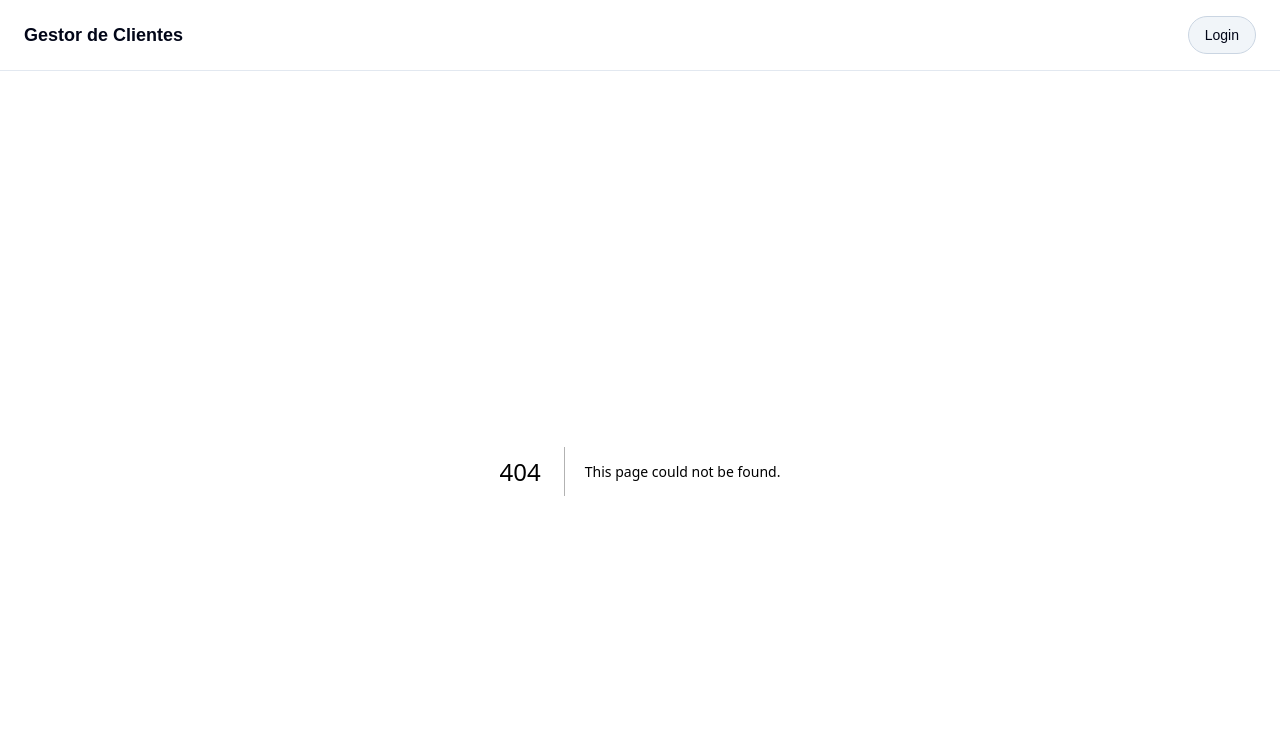
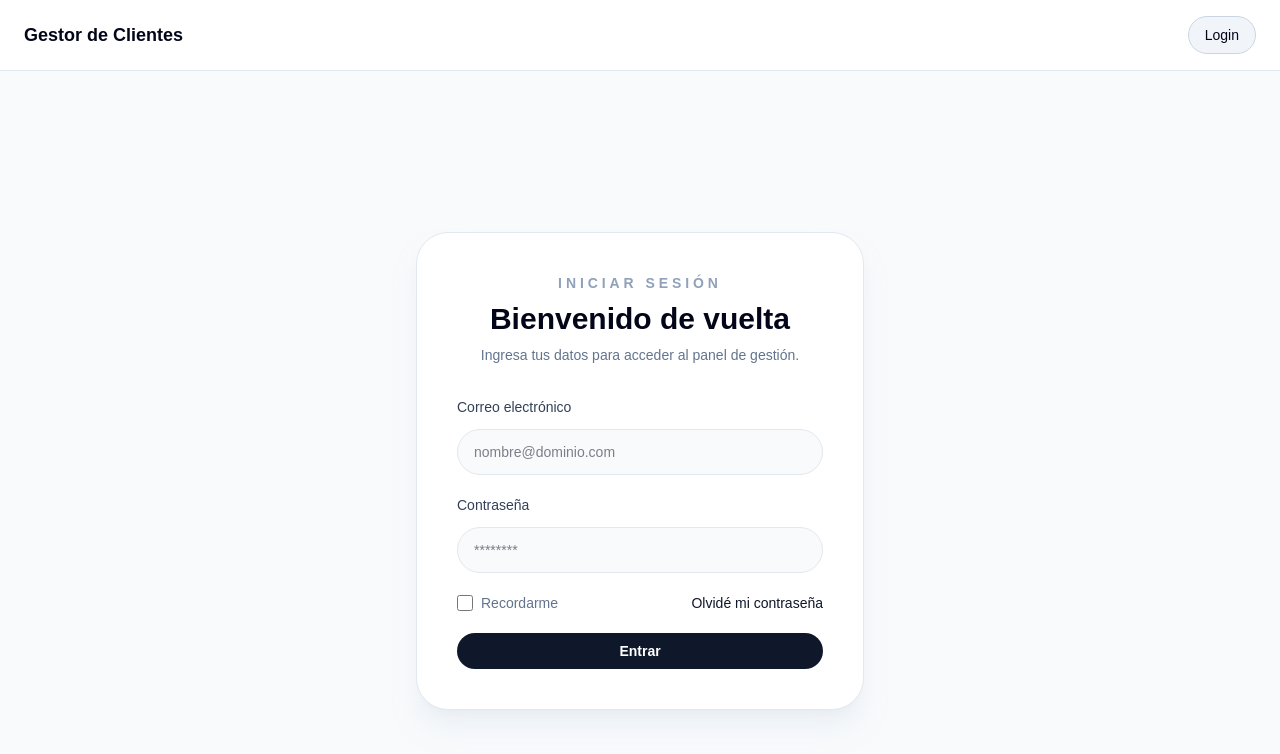
Before and after one commit to josbaduma/customer-manager, a Next.js app: page /login in a window 1280 px wide. Before the commit this address had no page. Shown: the top 754 px of the page. Built offline with nearby package versions, Linux system fonts and the light colour scheme.

Commit message:
feat: update login functionality and UI components

```diff
--- a/app/layout.tsx
+++ b/app/layout.tsx
@@ -34,16 +34,12 @@ export default function RootLayout({
               <p className="text-lg font-semibold text-slate-950 dark:text-slate-50">Gestor de Clientes</p>
             </div>
 
-            <details className="relative">
-              <summary className="inline-flex cursor-pointer items-center justify-center rounded-full border border-slate-300 bg-slate-100 px-4 py-2 text-sm font-medium text-slate-950 transition hover:bg-slate-200 dark:border-slate-700 dark:bg-slate-800 dark:text-slate-100">
-                Login
-              </summary>
-              <div className="absolute right-0 z-20 mt-2 min-w-[14rem] overflow-hidden rounded-2xl border border-slate-200 bg-white shadow-lg dark:border-slate-800 dark:bg-slate-950">
-                <a href="#" className="block px-4 py-3 text-sm text-slate-700 transition hover:bg-slate-100 dark:text-slate-200 dark:hover:bg-slate-900">
-                  Iniciar sesión
-                </a>
-              </div>
-            </details>
+            <a
+              href="/login"
+              className="inline-flex cursor-pointer items-center justify-center rounded-full border border-slate-300 bg-slate-100 px-4 py-2 text-sm font-medium text-slate-950 transition hover:bg-slate-200 dark:border-slate-700 dark:bg-slate-800 dark:text-slate-100"
+            >
+              Login
+            </a>
           </div>
         </header>
 
--- /dev/null
+++ b/app/login/page.tsx
@@ -0,0 +1,59 @@
+"use client";
+
+import { useState } from "react";
+import { Button } from "../components/button";
+
+export default function LoginPage() {
+  const [email, setEmail] = useState("");
+  const [password, setPassword] = useState("");
+
+  return (
+    <div className="flex min-h-screen items-center justify-center bg-slate-50 px-4 py-10 text-slate-950 dark:bg-slate-950 dark:text-slate-50">
+      <div className="w-full max-w-md rounded-[2rem] border border-slate-200 bg-white p-10 shadow-xl shadow-slate-200/50 dark:border-slate-800 dark:bg-slate-950 dark:shadow-none">
+        <div className="mb-8 space-y-2 text-center">
+          <p className="text-sm font-semibold uppercase tracking-[0.28em] text-slate-400">Iniciar sesión</p>
+          <h1 className="text-3xl font-semibold text-slate-950 dark:text-slate-50">Bienvenido de vuelta</h1>
+          <p className="text-sm text-slate-500 dark:text-slate-400">
+            Ingresa tus datos para acceder al panel de gestión.
+          </p>
+        </div>
+
+        <form className="space-y-5" onSubmit={(event) => event.preventDefault()}>
+          <label className="block text-sm font-medium text-slate-700 dark:text-slate-300">
+            Correo electrónico
+            <input
+              type="email"
+              value={email}
+              onChange={(event) => setEmail(event.target.value)}
+              placeholder="nombre@dominio.com"
+              className="mt-3 w-full rounded-3xl border border-slate-200 bg-slate-50 px-4 py-3 text-sm text-slate-950 outline-none transition focus:border-slate-400 focus:ring-2 focus:ring-slate-200 dark:border-slate-800 dark:bg-slate-900 dark:text-slate-50 dark:focus:border-slate-500 dark:focus:ring-slate-700"
+            />
+          </label>
+
+          <label className="block text-sm font-medium text-slate-700 dark:text-slate-300">
+            Contraseña
+            <input
+              type="password"
+              value={password}
+              onChange={(event) => setPassword(event.target.value)}
+              placeholder="********"
+              className="mt-3 w-full rounded-3xl border border-slate-200 bg-slate-50 px-4 py-3 text-sm text-slate-950 outline-none transition focus:border-slate-400 focus:ring-2 focus:ring-slate-200 dark:border-slate-800 dark:bg-slate-900 dark:text-slate-50 dark:focus:border-slate-500 dark:focus:ring-slate-700"
+            />
+          </label>
+
+          <div className="flex items-center justify-between text-sm text-slate-500 dark:text-slate-400">
+            <label className="inline-flex items-center gap-2">
+              <input type="checkbox" className="h-4 w-4 rounded border-slate-300 text-slate-900 focus:ring-slate-500" />
+              <span>Recordarme</span>
+            </label>
+            <a href="#" className="font-medium text-slate-900 transition hover:text-slate-700 dark:text-slate-100 dark:hover:text-slate-300">
+              Olvidé mi contraseña
+            </a>
+          </div>
+
+          <Button type="submit" className="w-full">Entrar</Button>
+        </form>
+      </div>
+    </div>
+  );
+}
```
